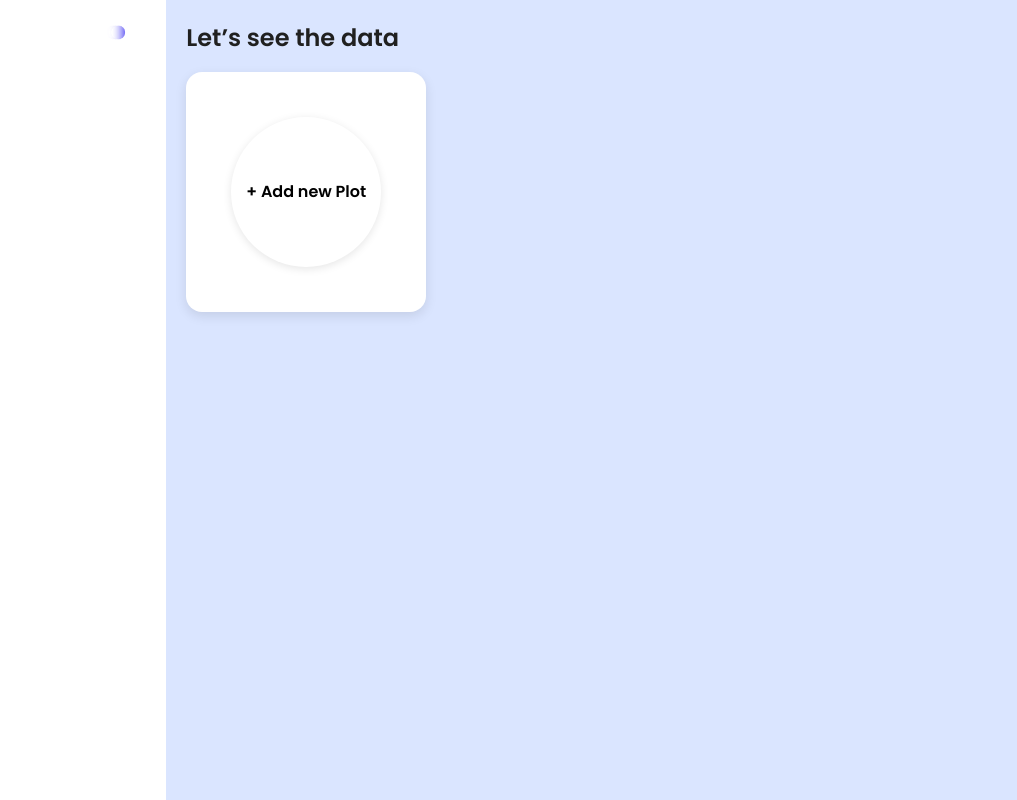
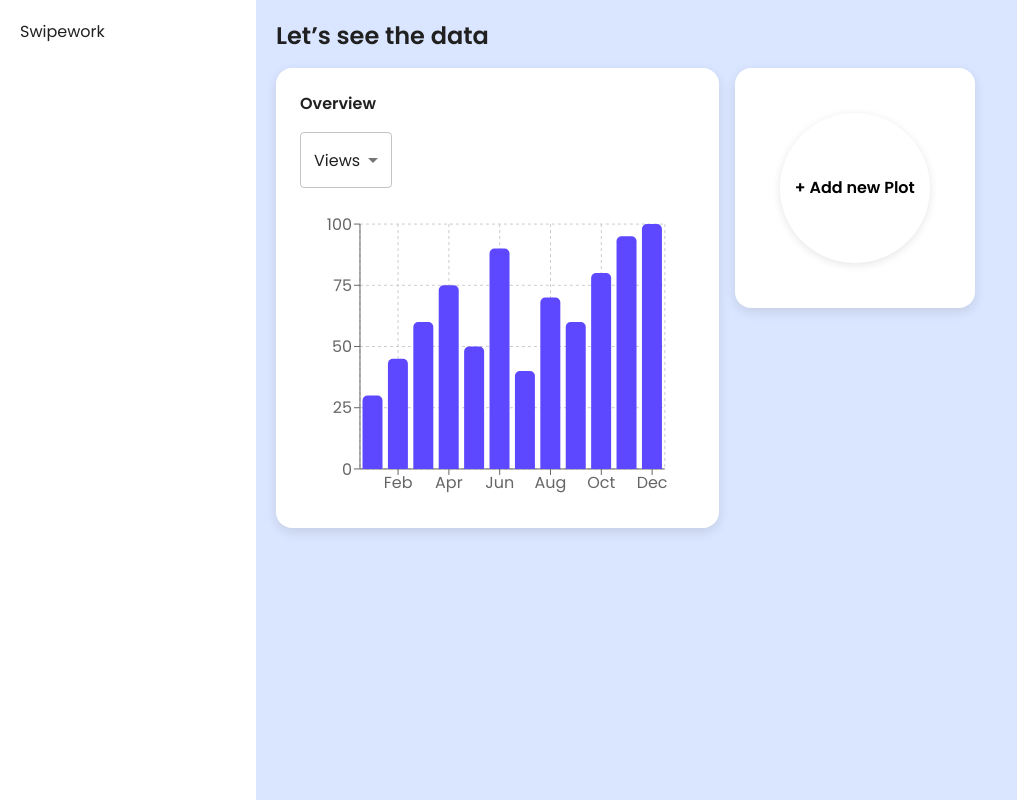
Before and after one commit to zeyadtamer99/position-task-SW, a React (Vite) app: page /analytics in a window 1280 px wide. Shown: the whole page, without its empty margins (0-1017 px from the left). Built offline with nearby package versions, Linux system fonts and the light colour scheme; no server answers; a web font is replaced by a local one.

Commit message:
Creating plots for overview and new visits

```diff
--- a/package.json
+++ b/package.json
@@ -20,11 +20,13 @@
     "i18next-http-backend": "^2.6.2",
     "react": "^18.3.1",
     "react-chartjs-2": "^5.2.0",
+    "react-circular-progressbar": "^2.1.0",
     "react-dom": "^18.3.1",
     "react-i18next": "^15.1.0",
     "react-router-dom": "^6.27.0",
     "react-swipeable-views": "^0.14.0",
-    "react-tiny-popover": "^8.1.2"
+    "react-tiny-popover": "^8.1.2",
+    "recharts": "^2.13.0"
   },
   "devDependencies": {
     "@eslint/js": "^9.13.0",
--- a/src/pages/Analytics/AnalyticsPage.tsx
+++ b/src/pages/Analytics/AnalyticsPage.tsx
@@ -1,44 +1,67 @@
 // src/pages/AnalyticsPage.tsx
 import React, { useState } from "react";
 import { Box, Typography } from "@mui/material";
-import Sidebar from "../../components/Sidebar";
+import NewVisitsPlot from "./components/NewVisitsPlot";
+import OverviewPlot from "./components/OverviewPlot";
 import AddPlotButton from "./components/AddPlotButton";
 import AddPlotModal from "./components/AddPlotModal";
 
 const AnalyticsPage: React.FC = () => {
+  const [plots, setPlots] = useState<string[]>(["Overview"]);
   const [isModalOpen, setModalOpen] = useState(false);
 
   const handleAddPlot = (plotType: string) => {
-    console.log(`Plot added: ${plotType}`);
+    setPlots([...plots, plotType]);
     setModalOpen(false);
+  };
+
+  const renderPlot = (plotType: string) => {
+    switch (plotType) {
+      case "Overview":
+        return <OverviewPlot />;
+      case "New Visits":
+        return <NewVisitsPlot />;
+      default:
+        console.warn(`Unknown plot type: ${plotType}`);
+        return null;
+    }
   };
 
   return (
     <Box sx={{ display: "flex", width: "100vw", height: "100vh" }}>
-      {/* Sidebar */}
-      <Sidebar />
-
-      {/* Main Content Area */}
+      <Box sx={{ width: "20%", backgroundColor: "#fff", padding: "20px" }}>
+        <Typography variant="h6">Swipework</Typography>
+      </Box>
       <Box
         sx={{
-          width: "100%",
+          width: "80%",
           backgroundColor: "#dae5ff",
           padding: "20px",
-          minHeight: "100vh",
           display: "flex",
           flexDirection: "column",
         }}
       >
-        <Typography
-          style={{ fontWeight: 600, marginBottom: "16px", fontSize: "1.5rem" }}
-        >
+        <Typography variant="h5" sx={{ fontWeight: 600, marginBottom: "16px" }}>
           Let’s see the data
         </Typography>
+        <Box
+          sx={{
+            display: "flex",
+            flexWrap: "wrap",
+            gap: "16px",
+            alignItems: "flex-start",
+          }}
+        >
+          {plots.map((plotType, index) => (
+            <Box key={index} sx={{ width: { xs: "100%", md: "45%" } }}>
+              {renderPlot(plotType)}
+            </Box>
+          ))}
+          <Box sx={{ width: { xs: "100%", md: "45%" } }}>
+            <AddPlotButton onClick={() => setModalOpen(true)} />
+          </Box>
+        </Box>
 
-        {/* Add New Plot Button */}
-        <AddPlotButton onClick={() => setModalOpen(true)} />
-
-        {/* Add Plot Modal */}
         <AddPlotModal
           isOpen={isModalOpen}
           onClose={() => setModalOpen(false)}
--- /dev/null
+++ b/src/pages/Analytics/components/NewVisitsPlot.tsx
@@ -0,0 +1,48 @@
+// src/components/NewVisitsPlot.tsx
+import React from "react";
+import { Box, Typography } from "@mui/material";
+import { CircularProgressbar, buildStyles } from "react-circular-progressbar";
+import "react-circular-progressbar/dist/styles.css";
+import { mockPlotData } from "../mockData/mockPlotData";
+
+const NewVisitsPlot: React.FC = () => {
+  const { percentage, totalVisits } = mockPlotData.NewVisits;
+
+  return (
+    <Box
+      sx={{
+        backgroundColor: "#fff",
+        borderRadius: "16px",
+        padding: "16px", // Reduced padding
+        boxShadow: "0 4px 12px rgba(0, 0, 0, 0.1)",
+        display: "flex",
+        flexDirection: "column",
+        alignItems: "center",
+        width: "55%", // Set a specific width
+        height: "50%", // Set a specific height
+      }}
+    >
+      <Typography variant="h6" sx={{ fontWeight: 600, marginBottom: "8px" }}>
+        New Visits
+      </Typography>
+      <CircularProgressbar
+        value={percentage}
+        text={`${percentage}%`}
+        styles={buildStyles({
+          textColor: "#000",
+          pathColor: "#5d47ff",
+          trailColor: "#d6d6d6",
+          textSize: "0.5rem",
+        })}
+        strokeWidth={6} // Reduced stroke width
+      />
+      <Typography variant="body2" sx={{ marginTop: "8px" }}>
+        {" "}
+        {/* Reduced margin */}
+        Total Visits: {totalVisits}
+      </Typography>
+    </Box>
+  );
+};
+
+export default NewVisitsPlot;
--- /dev/null
+++ b/src/pages/Analytics/components/OverviewPlot.tsx
@@ -0,0 +1,88 @@
+// src/components/OverviewPlot.tsx
+import React, { useState } from "react";
+import {
+  Box,
+  Typography,
+  Select,
+  MenuItem,
+  SelectChangeEvent,
+} from "@mui/material";
+import {
+  BarChart,
+  Bar,
+  XAxis,
+  YAxis,
+  Tooltip,
+  ResponsiveContainer,
+  CartesianGrid,
+} from "recharts";
+import { mockPlotData } from "../mockData/mockPlotData";
+
+// Define a type for the filter options
+type FilterType = "views" | "clicks";
+
+const OverviewPlot: React.FC = () => {
+  const [filter, setFilter] = useState<FilterType>("views");
+
+  const handleFilterChange = (event: SelectChangeEvent<"views" | "clicks">) => {
+    setFilter(event.target.value as FilterType);
+  };
+
+  // Prepare data for the selected filter
+  const chartData = mockPlotData.Overview[filter].map((value, index) => ({
+    name: [
+      "Jan",
+      "Feb",
+      "Mar",
+      "Apr",
+      "May",
+      "Jun",
+      "Jul",
+      "Aug",
+      "Sep",
+      "Oct",
+      "Nov",
+      "Dec",
+    ][index],
+    value,
+  }));
+
+  return (
+    <Box
+      sx={{
+        backgroundColor: "#fff",
+        borderRadius: "16px",
+        padding: "24px",
+        boxShadow: "0 4px 12px rgba(0, 0, 0, 0.1)",
+        width: "100%", // Set a specific width
+        height: "70%", // Set a specific height
+      }}
+    >
+      <Typography variant="h6" sx={{ fontWeight: 600, marginBottom: "16px" }}>
+        Overview
+      </Typography>
+      <Select
+        value={filter}
+        onChange={handleFilterChange}
+        sx={{ marginBottom: "16px" }}
+      >
+        <MenuItem value="views">Views</MenuItem>
+        <MenuItem value="clicks">Clicks</MenuItem>
+      </Select>
+      <ResponsiveContainer width="100%" height={300}>
+        <BarChart
+          data={chartData}
+          margin={{ top: 20, right: 30, left: 0, bottom: 5 }}
+        >
+          <CartesianGrid strokeDasharray="3 3" />
+          <XAxis dataKey="name" />
+          <YAxis />
+          <Tooltip />
+          <Bar dataKey="value" fill="#5d47ff" radius={[5, 5, 0, 0]} />
+        </BarChart>
+      </ResponsiveContainer>
+    </Box>
+  );
+};
+
+export default OverviewPlot;
--- /dev/null
+++ b/src/pages/Analytics/mockData/mockPlotData.ts
@@ -0,0 +1,11 @@
+// src/pages/mockData/mockPlotData.ts
+export const mockPlotData = {
+  Overview: {
+    views: [30, 45, 60, 75, 50, 90, 40, 70, 60, 80, 95, 100],
+    clicks: [20, 35, 55, 65, 40, 70, 30, 60, 50, 65, 85, 90],
+  },
+  NewVisits: {
+    percentage: 65,
+    totalVisits: 3250,
+  },
+};
```
Also changed, not shown: 1 other file (tests, documents, lock files or other folders).
